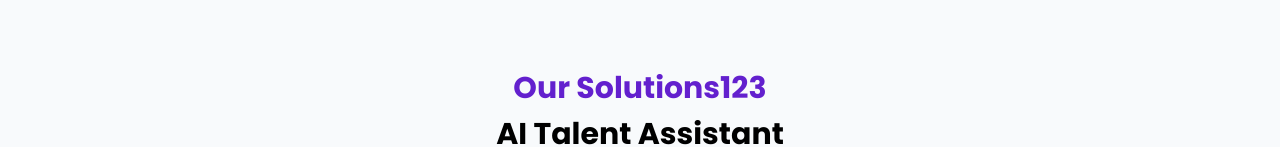
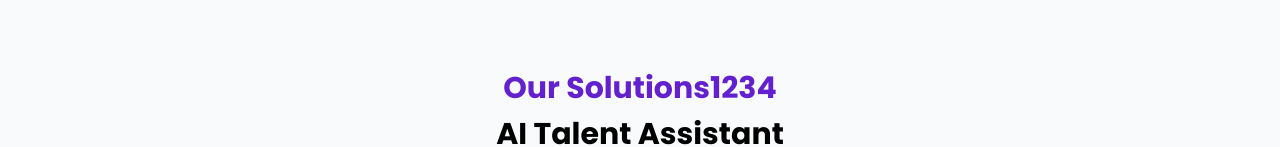
Before and after one commit to Ahmed2Shouman/test, a Next.js app: page / in a window 1280 px wide. Shown: the part 655-802 px from the top of the page. Built offline with nearby package versions, Linux system fonts and the light colour scheme.

Commit message:
Update page.tsx

```diff
--- a/app/page.tsx
+++ b/app/page.tsx
@@ -60,7 +60,7 @@ export default function LandingPage() {
                 id="features-heading"
                 className="text-3xl font-bold text-[#6320ce] text-center mb-20 lg:mb-12"
               >
-                Our Solutions123
+                Our Solutions1234
               </h2>
               <AgentCarousel />
             </AnimateOnScroll>
```
